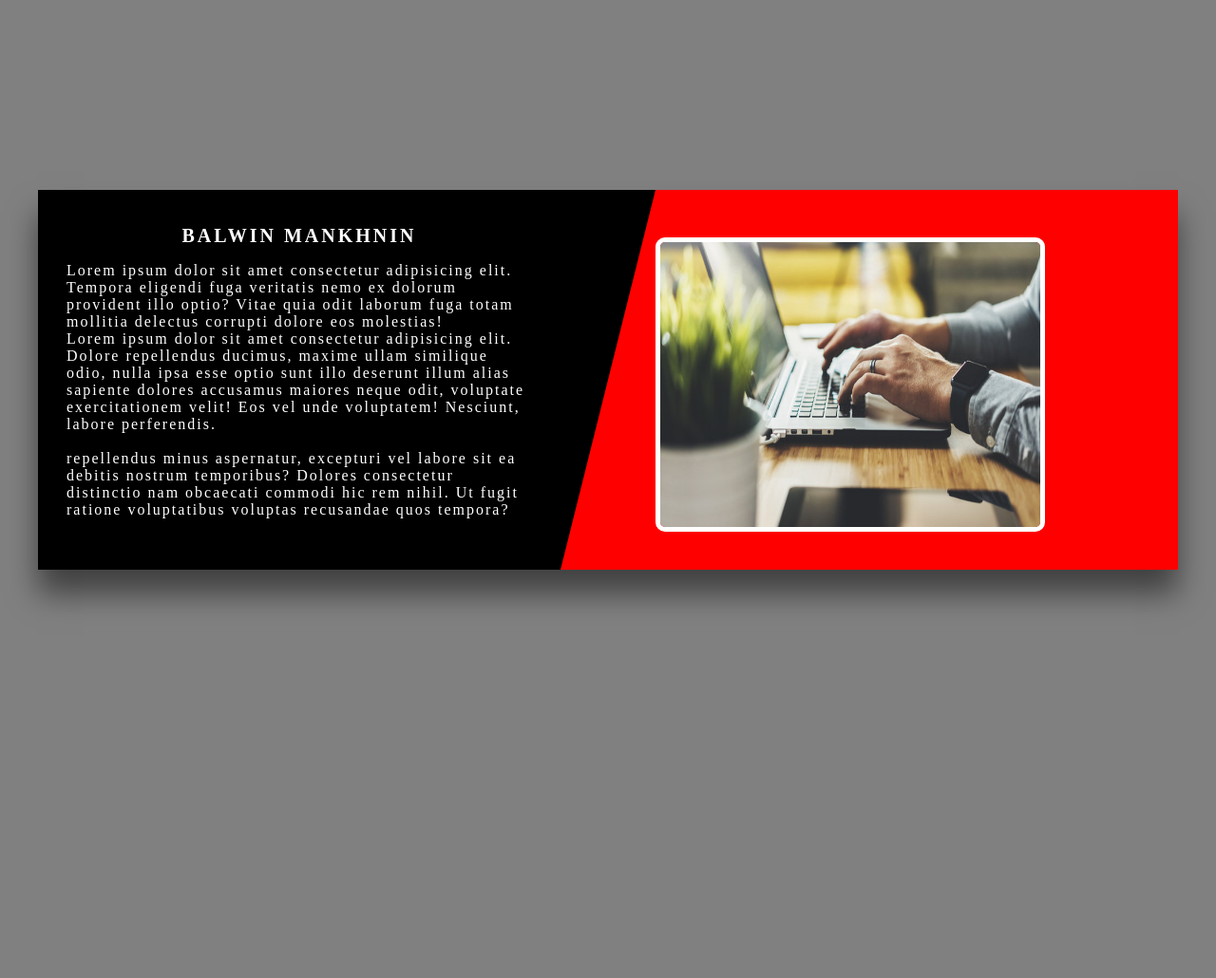
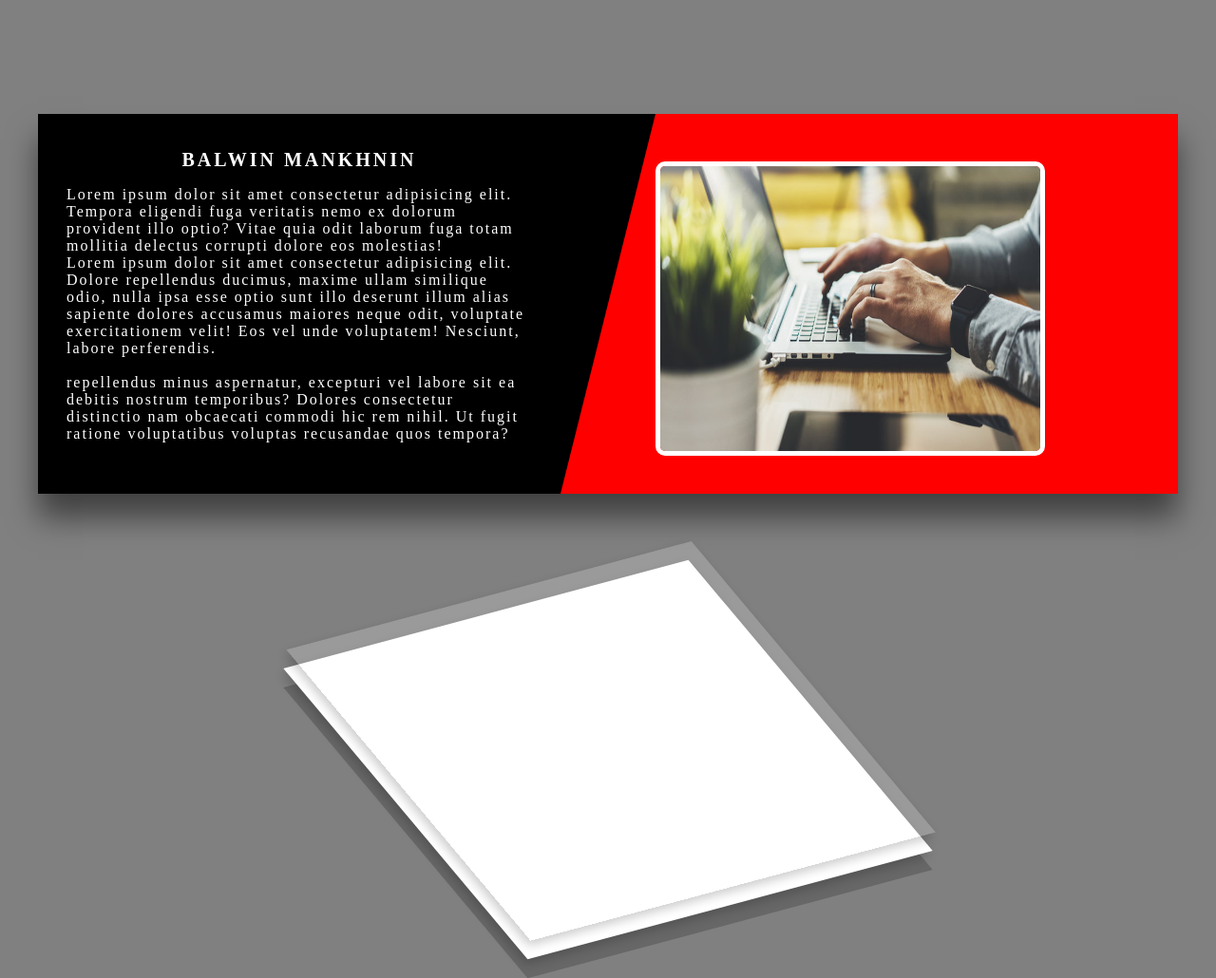
Before and after one commit to Balwin123/class, a plain HTML site: page index.html in a window 1280 px wide. Shown: the whole page at 95% size. Before the commit the page ends 800 px from the top, so only its background shows below. Drawn offline with Linux system fonts and the light colour scheme.

Commit message:
add html& css

```diff
--- a/css/style.css
+++ b/css/style.css
@@ -5,7 +5,7 @@ body{
 }
 section{
     position: absolute;
-    top: 50%;
+    top: 40%;
     left: 50%;
     transform: translate(-50%, -50%);
     height: 400px;
@@ -45,3 +45,59 @@ img{
     border-radius: 10px;
     margin-top: 50px;
 }
+.center{
+    margin-top: 400px;
+    position: absolute;
+    top: 50%;
+    left: 50%;
+    transform: translate(-50%, -50%);
+    width: 400px;
+    height: 400px;
+}
+.box{
+    width: 100%;
+    height: 100%;
+    position: absolute;
+    top: 0;
+    left: 0;
+    background: #fff;
+    box-shadow: -5px 5px 10px rgba(0,0,0,.2);
+    transform: rotate(-40deg) skewY(25deg);
+    transition: .5s;
+}
+.box:hover{
+    top: 20px;
+    box-shadow: none;
+}
+.box:before{
+    content: '';
+    position: absolute;
+    top: -20px;
+    left: 15px;
+    width: 100%;
+    height: 100%;
+    background: rgba(255, 255, 255, .2);
+    box-shadow: -5px 5px 10px rgba(0,0,0,.2);
+    transition: .5s;
+}
+.shadow{
+    width: 100%;
+    height: 100%;
+    background: rgba(0,0,0,.2);
+    position: absolute;
+    top: 20px;
+    left: 0;
+    z-index: -1;
+    transform: rotate(-40deg) skewY(25deg);
+    transition: .5s;
+
+}
+/*.box img{
+    width: 100%;
+    height: 100%;
+    position: absolute;
+    top: 0;
+    left: 0;
+    box-shadow: ;
+    transform: rotate(-40deg) skewY(25deg);*/
+}
--- a/index.html
+++ b/index.html
@@ -22,6 +22,12 @@
             <img src="/assets/laptop.jpg" alt="photo" width="400px" height="300px">
         </div>
     </section>
+    <div class="center">
+        <div class="box">
+           <!--<img src="/assets/laptop.jpg" alt="image">-->
+        </div>
+        <div class="shadow"></div>
+    </div>
 
 
 </body>
```
